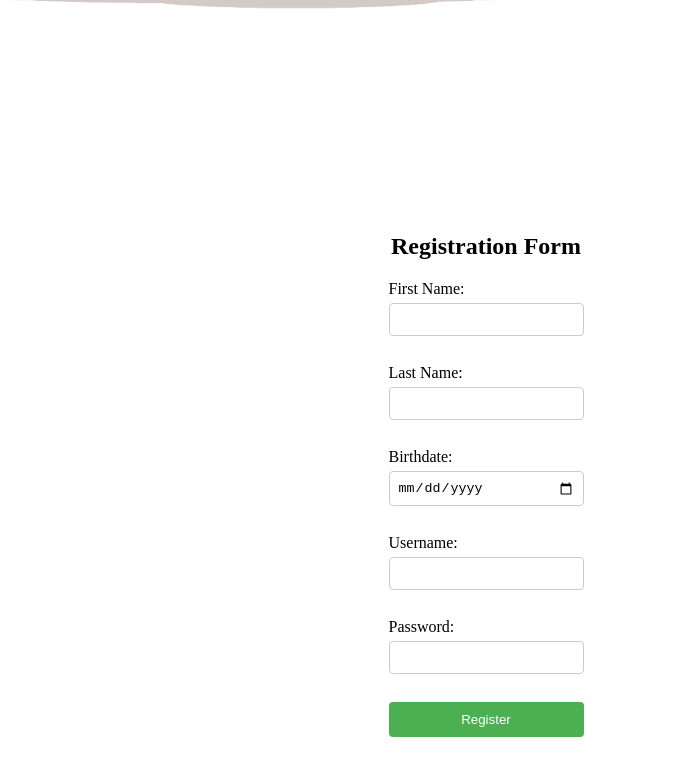
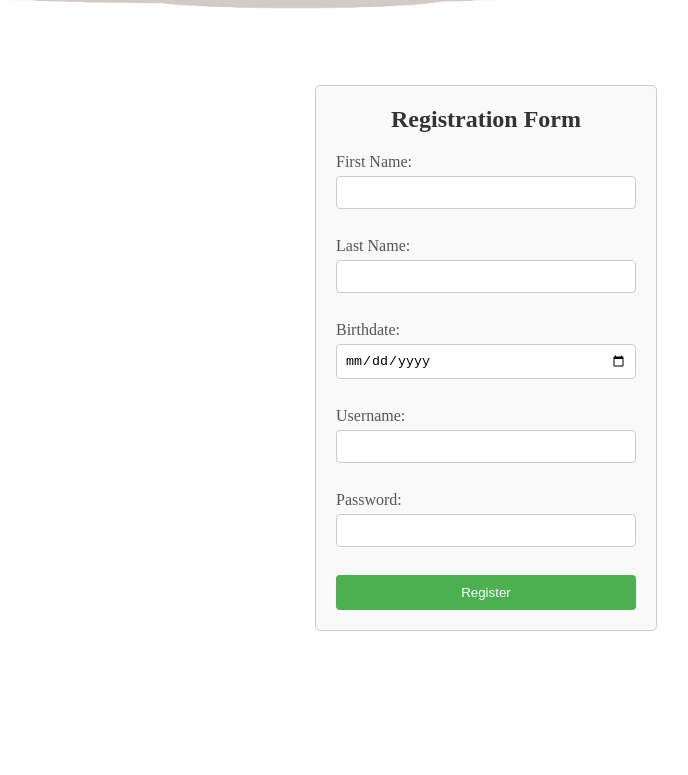
Before and after one commit to SurrenderPRSVR/What-sTheScoop, a plain HTML site: page index.html in a window 1280 px wide. Shown: the part 599-1374 px from the top of the page, without its empty margins (154-842 px from the left). After the commit the page ends 1238 px from the top, so only its background shows below. Drawn offline with Linux system fonts and the light colour scheme.

Commit message:
Appended

```diff
--- a/styles.css
+++ b/styles.css
@@ -42,27 +42,32 @@ h1{
     text-align: center;
 }
 
-/* CSS Stylesheet */
-
-/* Form Container */
+/* Styling the form container */
 .form-container {
-    display: flex;
-    justify-content: center; /* Center horizontally */
-    align-items: center; /* Center vertically */
-    height: 100vh; /* Make container full height of viewport */
-    flex-direction: column; /* Arrange items vertically */
+    width: 300px;
+    margin: 0 auto;
+    padding: 20px;
+    border: 1px solid #ccc;
+    border-radius: 5px;
+    background-color: #f9f9f9;
 }
 
-/* Form Styles */
+/* Styling the form heading */
 .form-container h2 {
     margin-top: 0;
+    text-align: center;
+    font-size: 1.5em;
+    color: #333;
 }
 
+/* Styling labels */
 .form-container label {
     display: block;
     margin-bottom: 5px;
+    color: #555;
 }
 
+/* Styling text inputs */
 .form-container input[type="text"],
 .form-container input[type="date"],
 .form-container input[type="password"] {
@@ -71,9 +76,10 @@ h1{
     margin-bottom: 10px;
     border: 1px solid #ccc;
     border-radius: 4px;
-    box-sizing: border-box;
+    box-sizing: border-box; /* Ensure padding and border don't increase element's width */
 }
 
+/* Styling submit button */
 .form-container input[type="submit"] {
     width: 100%;
     padding: 10px;
@@ -85,6 +91,7 @@ h1{
     transition: background-color 0.3s;
 }
 
+/* Hover effect for submit button */
 .form-container input[type="submit"]:hover {
     background-color: #45a049;
 }
```
Also changed, not shown: index.html (+2 -0 lines).
